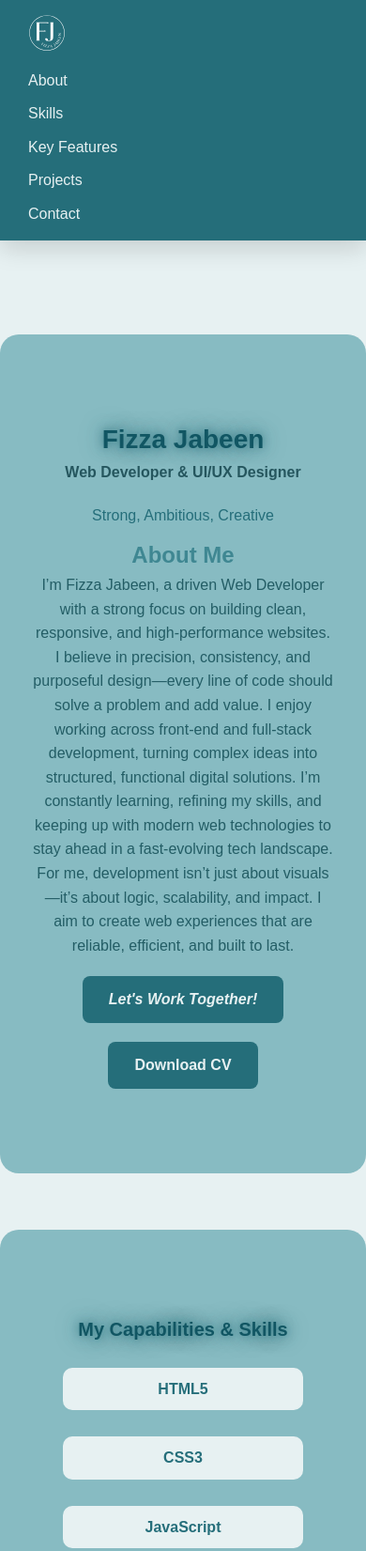
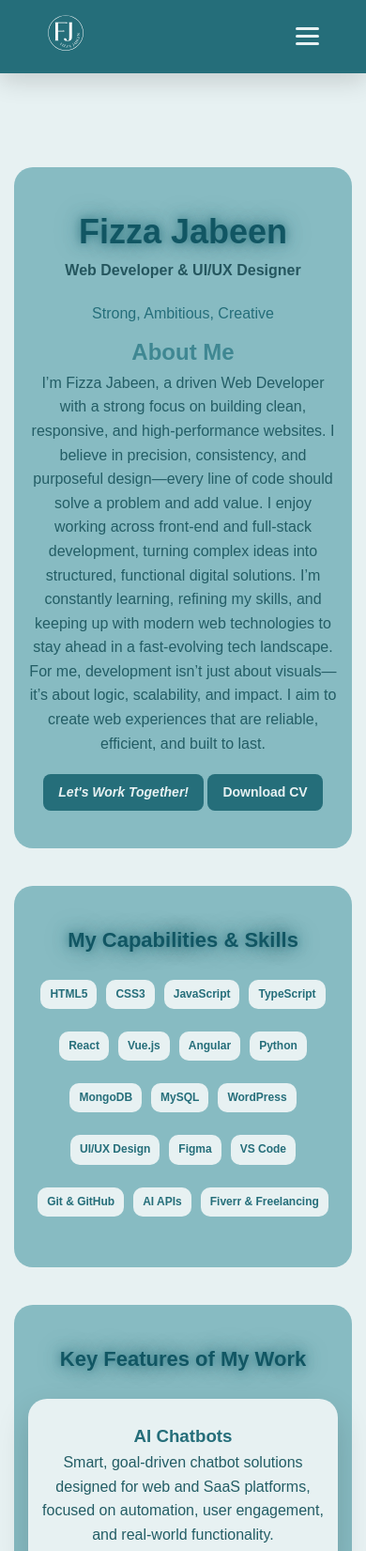
Before and after one commit to fizzajabeen13/Portfolio, a plain HTML site: page index.html in a window 390 px wide. Shown: the top 1651 px of the page at 94% size. Drawn offline with Linux system fonts and the light colour scheme.

Commit message:
mobile menu functionality, removed skill category headings, and added a new skill badge for AI APIs. These changes enhance the user experience by providing a more streamlined navigation and showcasing relevant skills in the rapidly evolving tech landscape.

```diff
--- a/index.html
+++ b/index.html
@@ -13,6 +13,12 @@
 <nav class="navbar">
   <div class="logo">
     <img src= "images/fj without bg.svg" alt="Fizza Jabeen Logo">
+  </div>
+
+  <div class="hamburger" id="hamburger">
+    <span></span>
+    <span></span>
+    <span></span>
   </div>
 
   <ul class="nav-links">
--- a/script.js
+++ b/script.js
@@ -17,3 +17,25 @@ const observer = new IntersectionObserver(
   },
   { threshold: 0.15 }
 );
+
+document.addEventListener('DOMContentLoaded', () => {
+  const hamburger = document.getElementById('hamburger');
+  const navLinks = document.querySelector('.nav-links'); // class selector
+  const navItems = document.querySelectorAll('.nav-links li a'); // all links inside nav
+
+  // Toggle hamburger menu
+  hamburger.addEventListener('click', () => {
+    navLinks.classList.toggle('active');
+    hamburger.classList.toggle('active');
+  });
+
+  // Close menu when any link is clicked (mobile-friendly)
+  navItems.forEach(link => {
+    link.addEventListener('click', () => {
+      if (navLinks.classList.contains('active')) {
+        navLinks.classList.remove('active');
+        hamburger.classList.remove('active');
+      }
+    });
+  });
+});
--- a/style.css
+++ b/style.css
@@ -287,115 +287,150 @@ h3, h4 {
   color: #9FE3E8;
 }
 
-/* ===== RESPONSIVE STYLES ===== */
-@media (max-width: 1024px) {
-  .navbar {
-    padding: 15px 30px;
+/* ===== MOBILE & TABLET RESPONSIVENESS ===== */
+
+/* Hamburger styling */
+.hamburger {
+  display: none; /* hidden on desktop */
+  flex-direction: column;
+  gap: 5px;
+  cursor: pointer;
+  z-index: 300; /* ensure it stays above navbar menu */
+}
+
+.hamburger span {
+  display: block;
+  width: 25px;
+  height: 3px;
+  background-color: #E7F1F2;
+  border-radius: 2px;
+  transition: all 0.3s ease;
+}
+
+/* Mobile responsiveness */
+@media (max-width: 768px) {
+  /* Show hamburger on mobile */
+  .hamburger {
+    display: flex;
   }
 
+  /* Navbar menu */
   .navbar ul {
-    gap: 15px;
+    position: absolute;
+    top: 100%; /* directly below navbar */
+    right: 0;
+    background: #256E7A;
+    flex-direction: column;
+    align-items: center;
+    width: 220px; /* slightly bigger for spacing */
+    border-radius: 12px;
+    padding: 15px 0;
+    box-shadow: 0 8px 25px rgba(0,0,0,0.2);
+    display: none; /* hidden by default */
+    z-index: 200;
   }
 
-  .hero, .stacked-section {
-    padding: 50px 20px;
+  /* Show menu when active */
+  .navbar ul.active {
+    display: flex;
   }
 
-  .hero h1 {
-    font-size: 60px;
+  /* Navbar list items */
+  .navbar li {
+    width: 100%;
+    text-align: center;
+    margin: 10px 0;
   }
 
-  .section-title {
-    font-size: 28px;
-    margin-bottom: 30px;
+  .navbar li a {
+    color: #E7F1F2;
+    font-size: 16px;
+    padding: 8px 0;
   }
 
-  .feature-card,
-  .project-card,
-  .contact {
-    padding: 35px 20px;
+  /* Hamburger animation when open */
+  .hamburger.active span:nth-child(1) {
+    transform: rotate(45deg) translate(5px, 5px);
   }
-}
-
-@media (max-width: 768px) {
-  /* Navbar stacked vertically */
-  .navbar {
-    flex-direction: column;
-    align-items: flex-start;
+  .hamburger.active span:nth-child(2) {
+    opacity: 0;
+  }
+  .hamburger.active span:nth-child(3) {
+    transform: rotate(-45deg) translate(6px, -6px);
   }
 
-  .navbar ul {
-    flex-direction: column;
-    width: 100%;
-    margin-top: 10px;
-    gap: 10px;
-  }
-
+  /* Hero adjustments */
   .hero {
     padding: 40px 15px;
     border-radius: 20px;
+    margin: 40px 15px;
   }
 
-  .hero h1 {
-    font-size: 36px;
-  }
+  .hero h1 { font-size: 48px; }
+  .tagline { font-size: 18px; }
+  .role { font-size: 20px; }
 
-  .tagline, .role {
-    font-size: 18px;
-  }
-
+  /* Section adjustments */
   .section {
-    padding: 40px 15px;
+    padding: 50px 15px;
+    margin: 40px 15px;
     border-radius: 20px;
   }
 
-  .section-title {
-    font-size: 24px;
-    margin-bottom: 25px;
-  }
+  .section-title { font-size: 26px; margin-bottom: 25px; }
+  .subtitle { font-size: 16px; }
 
+  /* Cards */
   .feature-card,
   .project-card,
   .contact {
     padding: 25px 15px;
+    margin-bottom: 20px;
   }
 
-  .skills-container, .skill-grid {
-    flex-direction: column;
-    align-items: center;
+  .project-card img { width: 100%; }
+
+  /* Skills */
+  .skill-badge {
+    padding: 8px 14px;
+    font-size: 14px;
   }
 
-  .skill-badge {
-    width: 80%;
-    text-align: center;
+  .skills-container,
+  .skill-grid { gap: 10px; }
+
+  /* Tech tags */
+  .tech { padding: 5px 10px; font-size: 12px; }
+
+  .status { font-size: 14px; padding: 4px 10px; }
+
+  /* CTA buttons */
+  .cta-button { padding: 10px 20px; font-size: 16px; }
+
+  /* Footer */
+  .footer-content { padding: 20px 10px; }
+  .footer-links { gap: 12px; }
+}
+
+/* Ultra-small devices */
+@media (max-width: 480px) {
+  .hero h1 { font-size: 36px; }
+  .tagline, .role { font-size: 16px; }
+
+  .section-title { font-size: 22px; }
+  .subtitle { font-size: 14px; }
+
+  .cta-button { padding: 8px 16px; font-size: 14px; }
+  .skill-badge { font-size: 12px; padding: 6px 10px; }
+  .tech { font-size: 11px; padding: 4px 8px; }
+  .status { font-size: 12px; padding: 3px 8px; }
+
+  /* Navbar menu full width on ultra-small */
+  .navbar ul {
+    width: 100%;
+    top: 60px; /* ensure proper alignment below navbar */
+    right: 0;
   }
 
-  .project-card img {
-    width: 100%;
-    height: auto;
-  }
+  .navbar li a { font-size: 14px; }
 }
-
-@media (max-width: 480px) {
-  .hero h1 {
-    font-size: 28px;
-  }
-
-  .tagline, .role {
-    font-size: 16px;
-  }
-
-  .section-title {
-    font-size: 20px;
-  }
-
-  .feature-card,
-  .project-card,
-  .contact {
-    padding: 20px 10px;
-  }
-
-  .navbar ul {
-    width: 100%;
-  }
-}
```
